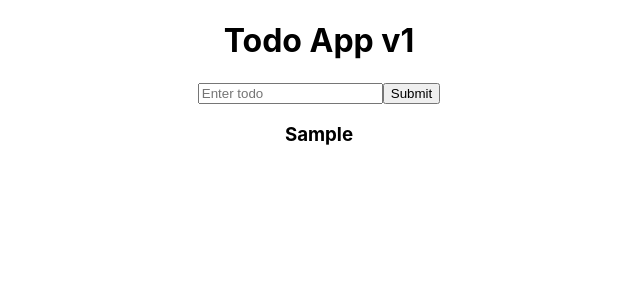
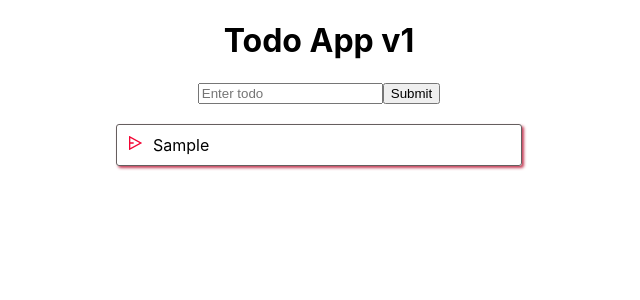
Before and after one commit to tulnikov/todo-app-v2, a React (Create React App) app: page / in a window 1280 px wide. Both pictures are taken after typing "Sample" into the empty fields and a click on the button "Submit". Shown: the top 300 px of the page, without its empty margins (321-961 px from the left). Built offline with nearby package versions, Linux system fonts and the light colour scheme.

Commit message:
Добавил немног стилей и иконок

```diff
--- a/package.json
+++ b/package.json
@@ -8,6 +8,7 @@
     "@testing-library/user-event": "^13.5.0",
     "react": "^18.3.1",
     "react-dom": "^18.3.1",
+    "react-icons": "^5.2.1",
     "react-scripts": "5.0.1",
     "web-vitals": "^2.1.4"
   },
--- a/src/App.js
+++ b/src/App.js
@@ -8,7 +8,7 @@ function App() {
     const [todos, setTodos] = useState([]);
 
     const formTodoHandler = (text) => {
-        setTodos([...todos, text])
+        setTodos([text, ...todos])
     }
 
     return (
--- a/src/components/Todos/FormTodo.js
+++ b/src/components/Todos/FormTodo.js
@@ -6,7 +6,10 @@ const FormTodo = ({formTodo}) => {
 
     const onSubmitHandler = (event) => {
         event.preventDefault();
-        formTodo(todo)
+        if (todo.trim()) {
+            formTodo(todo)
+        }
+
         setTodo('')
     }
 
--- a/src/components/Todos/Todo.js
+++ b/src/components/Todos/Todo.js
@@ -1,5 +1,17 @@
+import { RiSendPlane2Line } from "react-icons/ri";
+import styles from './Todo.module.css';
+
 const Todo = ({todo}) => {
-    return (<h3>{todo}</h3>)
+
+    const onDoubleClickHandler = (e) => {
+        console.log('double clicked');
+    }
+
+    return (
+        <div onDoubleClick={onDoubleClickHandler} className={styles.todoItem}>
+           <RiSendPlane2Line className={styles.todoArrow} />
+            {todo}
+        </div>)
 }
 
 export default Todo
--- /dev/null
+++ b/src/components/Todos/Todo.module.css
@@ -0,0 +1,14 @@
+.todoItem{
+    border: 1px solid #655f5f;
+    border-radius: 3px;
+    box-shadow: 2px 2px 3px #c53f59;
+    max-width: 30%;
+    margin: 20px auto;
+    padding: 10px;
+    text-align: left;
+}
+
+.todoArrow {
+    margin-right: 10px;
+    color: #f30534;
+}
--- a/src/components/Todos/TodoList.js
+++ b/src/components/Todos/TodoList.js
@@ -3,6 +3,7 @@ import Todo from './Todo';
 const TodoList = ({todos}) => {
     return (
     <div>
+        {!todos.length && <h2>Ваш список дел - пуст!</h2>}
         {todos.map((todo, index) => (
             <Todo todo={todo} key={index} />
         ))}
```
Also changed, not shown: 1 other file (tests, documents, lock files or other folders).
